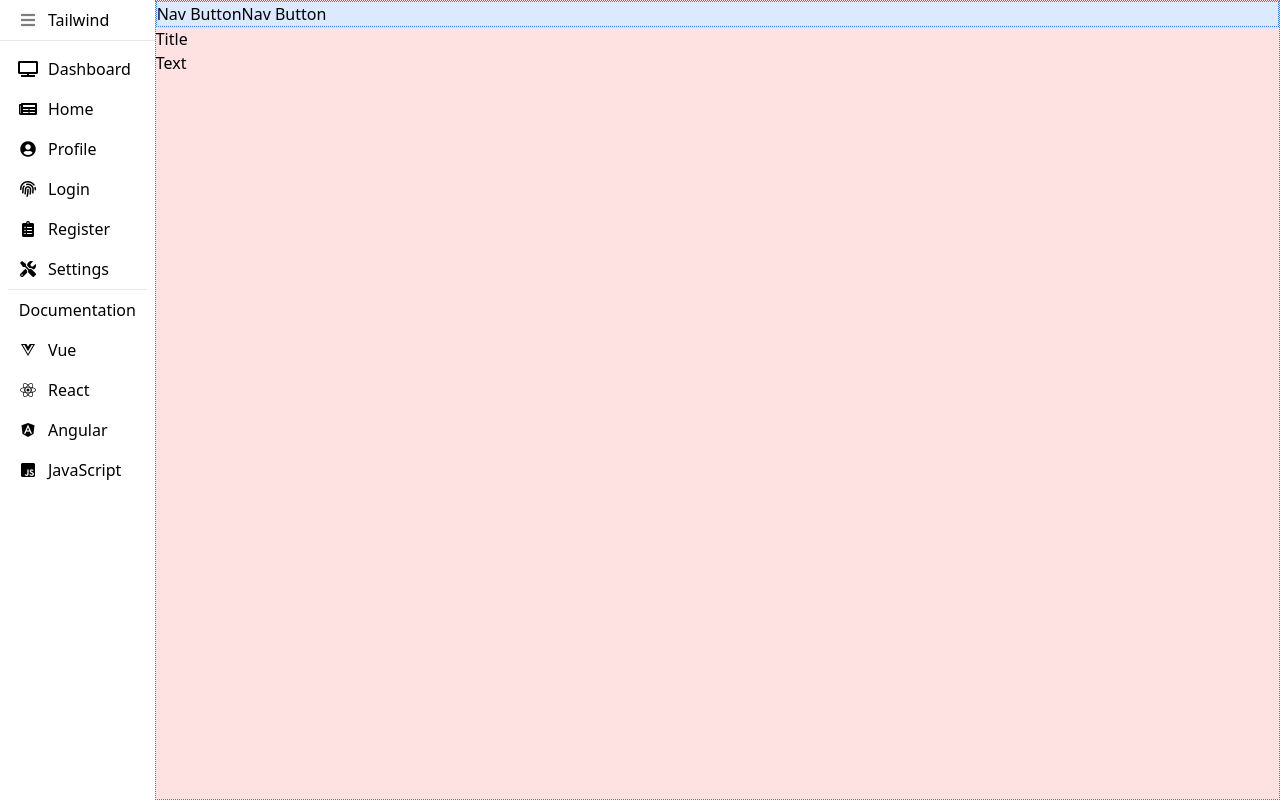
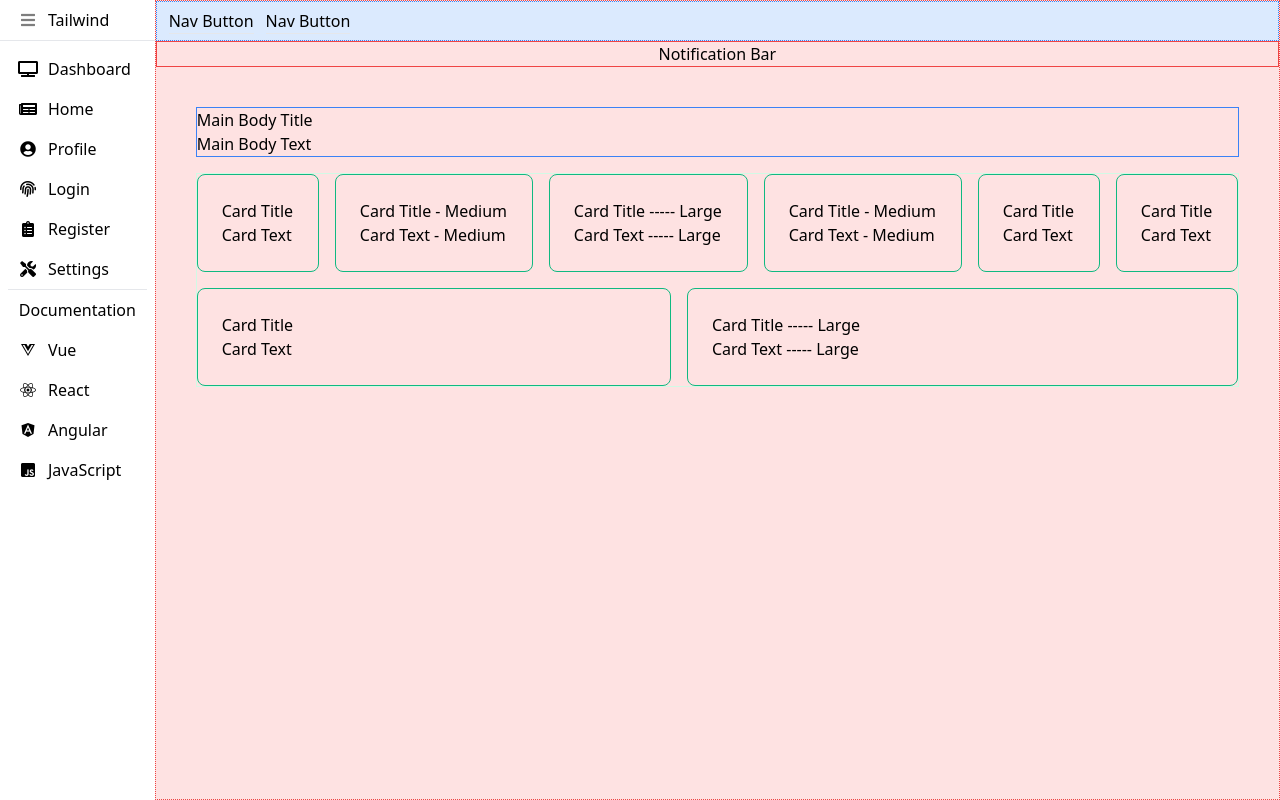
Before and after one commit to vpvnguyen/tailwindcss-reference, a React (Create React App) app in the folder custom-components/: page / in a window 1280 px wide. Built offline with nearby package versions, Linux system fonts and the light colour scheme; the HTML template or start-up script is replaced by a standard one.

Commit message:
set navbar spacing; create notification bar, main body text layout, card container

```diff
--- a/custom-components/src/Dashboard/index.js
+++ b/custom-components/src/Dashboard/index.js
@@ -2,22 +2,73 @@ import React from "react";
 
 import "@fortawesome/fontawesome-free/css/all.min.css";
 
-import Navbar from "./components/Navbar.js";
 import Sidebar from "./components/Sidebar.js";
-import LineChart from "./components/LineChart.js";
-import BarChart from "./components/BarChart.js";
 
 export const Dashboard = () => {
   return (
     <div className="flex h-screen">
       <Sidebar />
-      <div className="border border-dotted border-red-500 bg-red-100 w-full">
-        <nav className="border border-dotted border-blue-500 bg-blue-100">
-          <button>Nav Button</button>
-          <button>Nav Button</button>
+      <div className="w-full border border-dotted border-red-500 bg-red-100">
+        {/* Top Nav Bar */}
+        <nav className="h-10 px-3 border border-dotted border-blue-500 bg-blue-100 flex items-center space-x-3">
+          <button className="border-b hover:border-indigo-500 focus:outline-none">
+            Nav Button
+          </button>
+          <button className="border-b hover:border-indigo-500 focus:outline-none">
+            Nav Button
+          </button>
         </nav>
-        <h1>Title</h1>
-        <p>Text</p>
+
+        {/* Notification Bar */}
+        <section className="border border-red-500 flex items-center justify-center">
+          <p>Notification Bar</p>
+        </section>
+
+        {/* Main Body */}
+        <main className="p-10 flex flex-col gap-4">
+          {/* Some Text */}
+          <section className="border border-blue-500">
+            <h1>Main Body Title</h1>
+            <p>Main Body Text</p>
+          </section>
+
+          {/* Card Container */}
+          <section className="border border-green-100 flex flex-wrap justify-between gap-4">
+            {/* Card */}
+            <div className="p-6 border border-green-500 rounded-lg flex-auto">
+              <h1>Card Title</h1>
+              <p>Card Text</p>
+            </div>
+            <div className="p-6 border border-green-500 rounded-lg flex-auto">
+              <h1>Card Title - Medium</h1>
+              <p>Card Text - Medium</p>
+            </div>
+            <div className="p-6 border border-green-500 rounded-lg flex-auto">
+              <h1>Card Title ----- Large</h1>
+              <p>Card Text ----- Large</p>
+            </div>
+            <div className="p-6 border border-green-500 rounded-lg flex-auto">
+              <h1>Card Title - Medium</h1>
+              <p>Card Text - Medium</p>
+            </div>
+            <div className="p-6 border border-green-500 rounded-lg flex-auto">
+              <h1>Card Title</h1>
+              <p>Card Text</p>
+            </div>
+            <div className="p-6 border border-green-500 rounded-lg flex-auto">
+              <h1>Card Title</h1>
+              <p>Card Text</p>
+            </div>
+            <div className="p-6 border border-green-500 rounded-lg flex-auto">
+              <h1>Card Title</h1>
+              <p>Card Text</p>
+            </div>
+            <div className="p-6 border border-green-500 rounded-lg flex-auto">
+              <h1>Card Title ----- Large</h1>
+              <p>Card Text ----- Large</p>
+            </div>
+          </section>
+        </main>
       </div>
     </div>
   );
```
